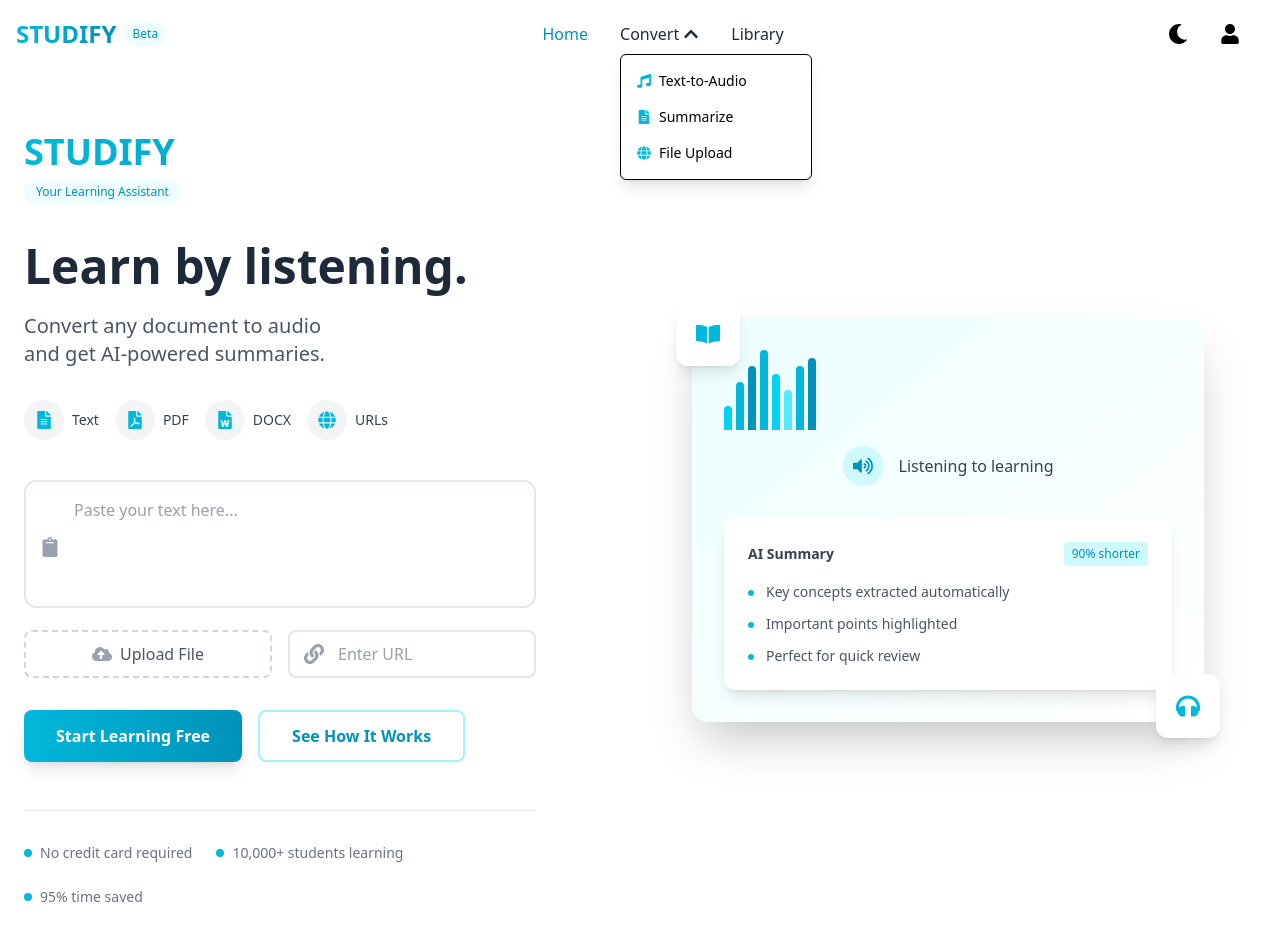
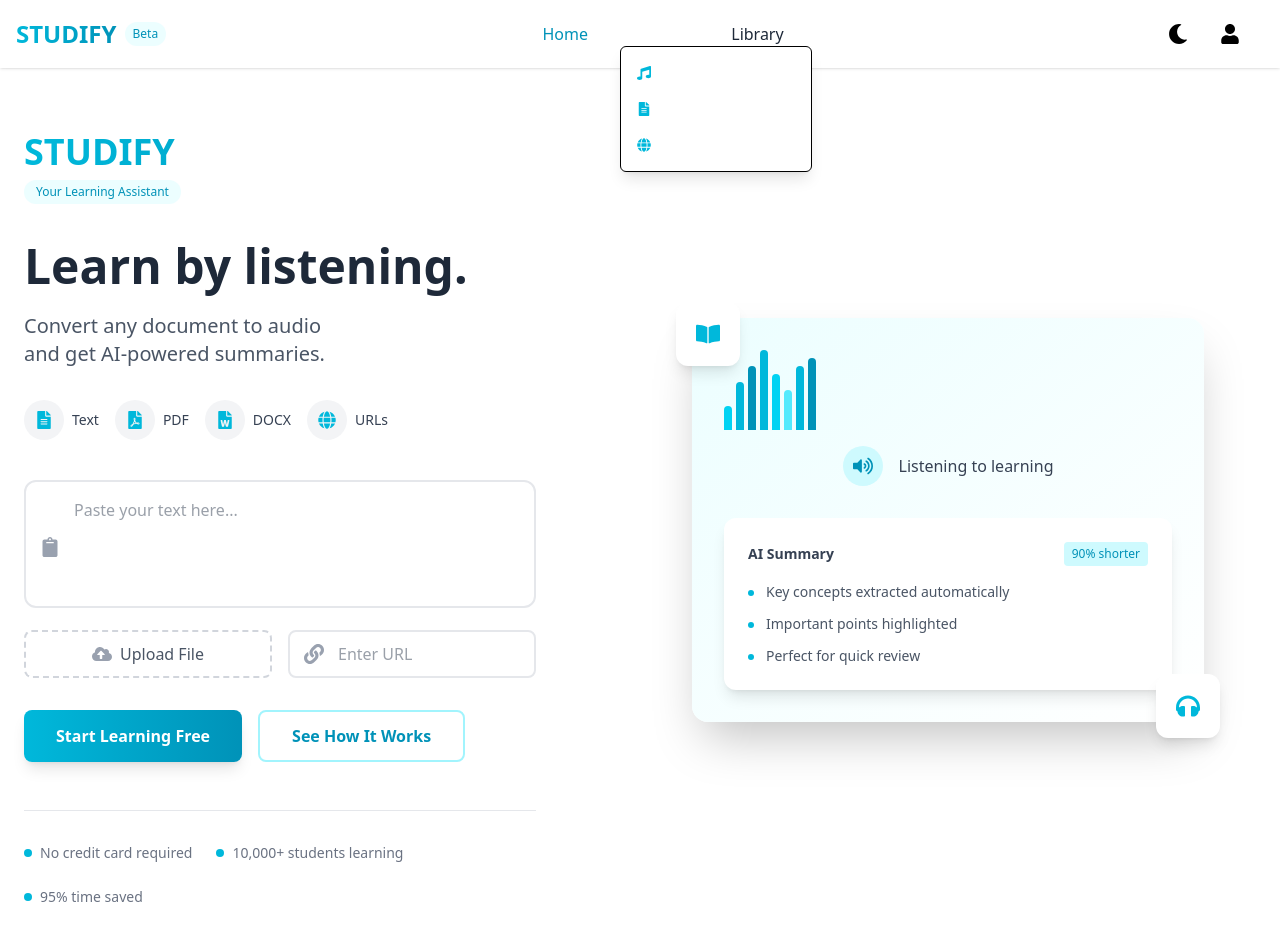
Before and after one commit to jeffkaberagithara-guru/studify-web-app, a React (Vite) app: page / in a window 1280 px wide. Both pictures are taken after a click on the button "Convert". Shown: the top 940 px of the page. Built offline with nearby package versions, Linux system fonts and the light colour scheme.

Commit message:
Modified Header

```diff
--- a/src/App.jsx
+++ b/src/App.jsx
@@ -10,17 +10,11 @@ import { Routes, Route } from "react-router-dom";
 function App() {
   return (
     <>
+      {/* Sticky header on all pages */}
+      <Header />
+
       <Routes>
-        <Route
-          path="/"
-          element={
-            <>
-              <Header />
-              <Hero />
-            </>
-          }
-        />
-
+        <Route path="/" element={<Hero />} />
         <Route path="/library" element={<Library />} />
         <Route path="/convert/upload" element={<Upload />} />
         <Route path="/convert/summarize" element={<Summarize />} />
--- a/src/components/Header.jsx
+++ b/src/components/Header.jsx
@@ -34,7 +34,7 @@ function Header() {
   }, []);
 
   return (
-    <nav className="bg-white shadow dark:bg-gray-800">
+    <nav className="sticky top-0 z-50 bg-white shadow dark:bg-gray-800">
       <div className="container flex items-center justify-between p-4 mx-auto">
         {/* Logo */}
         <Link to="/" className="flex items-center space-x-2">
@@ -56,7 +56,7 @@ function Header() {
           <div ref={convertRef} className="relative">
             <button
               onClick={() => setIsConvertOpen((prev) => !prev)}
-              className="flex items-center space-x-1 font-medium text-gray-800 dark:text-gray-200 hover:text-cyan-600 dark:hover:text-cyan-400"
+              className="flex items-center space-x-1 font-medium text-white hover:text-cyan-600 dark:hover:text-cyan-400"
             >
               <span>Convert</span>
               <FaChevronDown
@@ -67,11 +67,11 @@ function Header() {
             </button>
 
             {isConvertOpen && (
-              <div className="absolute top-full left-0 mt-2 bg-white dark:bg-gray-800 shadow-lg rounded-md py-2 w-48 z-50 border dark:border-gray-700">
+              <div className="absolute top-full left-0 mt-2m bg-white dark:bg-gray-800 shadow-lg rounded-md py-2 w-48 z-50 border dark:border-gray-700">
                 <Link
                   to="/convert/text-to-audio"
                   onClick={() => setIsConvertOpen(false)}
-                  className="flex items-center gap-2 px-4 py-2 text-sm hover:bg-cyan-50 dark:hover:bg-cyan-900/20"
+                  className="flex text-white items-center gap-2 px-4 py-2 text-sm hover:bg-cyan-50 dark:hover:bg-cyan-900/20"
                 >
                   <FaMusic className="text-cyan-500" />
                   Text-to-Audio
@@ -80,7 +80,7 @@ function Header() {
                 <Link
                   to="/convert/summarize"
                   onClick={() => setIsConvertOpen(false)}
-                  className="flex items-center gap-2 px-4 py-2 text-sm hover:bg-cyan-50 dark:hover:bg-cyan-900/20"
+                  className="flex text-white items-center gap-2 px-4 py-2 text-sm hover:bg-cyan-50 dark:hover:bg-cyan-900/20"
                 >
                   <FaFileAlt className="text-cyan-500" />
                   Summarize
@@ -89,7 +89,7 @@ function Header() {
                 <Link
                   to="/convert/upload"
                   onClick={() => setIsConvertOpen(false)}
-                  className="flex items-center gap-2 px-4 py-2 text-sm hover:bg-cyan-50 dark:hover:bg-cyan-900/20"
+                  className="flex text-white items-center gap-2 px-4 py-2 text-sm hover:bg-cyan-50 dark:hover:bg-cyan-900/20"
                 >
                   <FaGlobe className="text-cyan-500" />
                   File Upload
```
